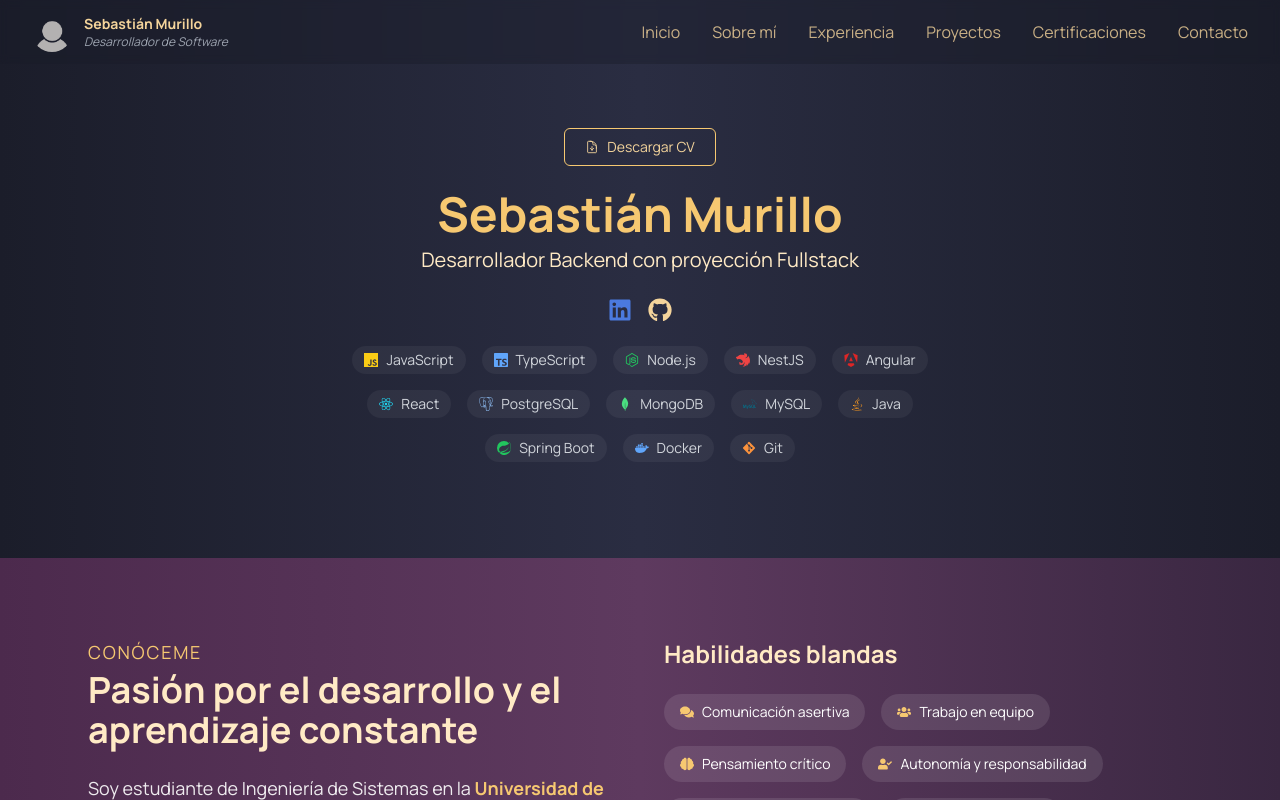
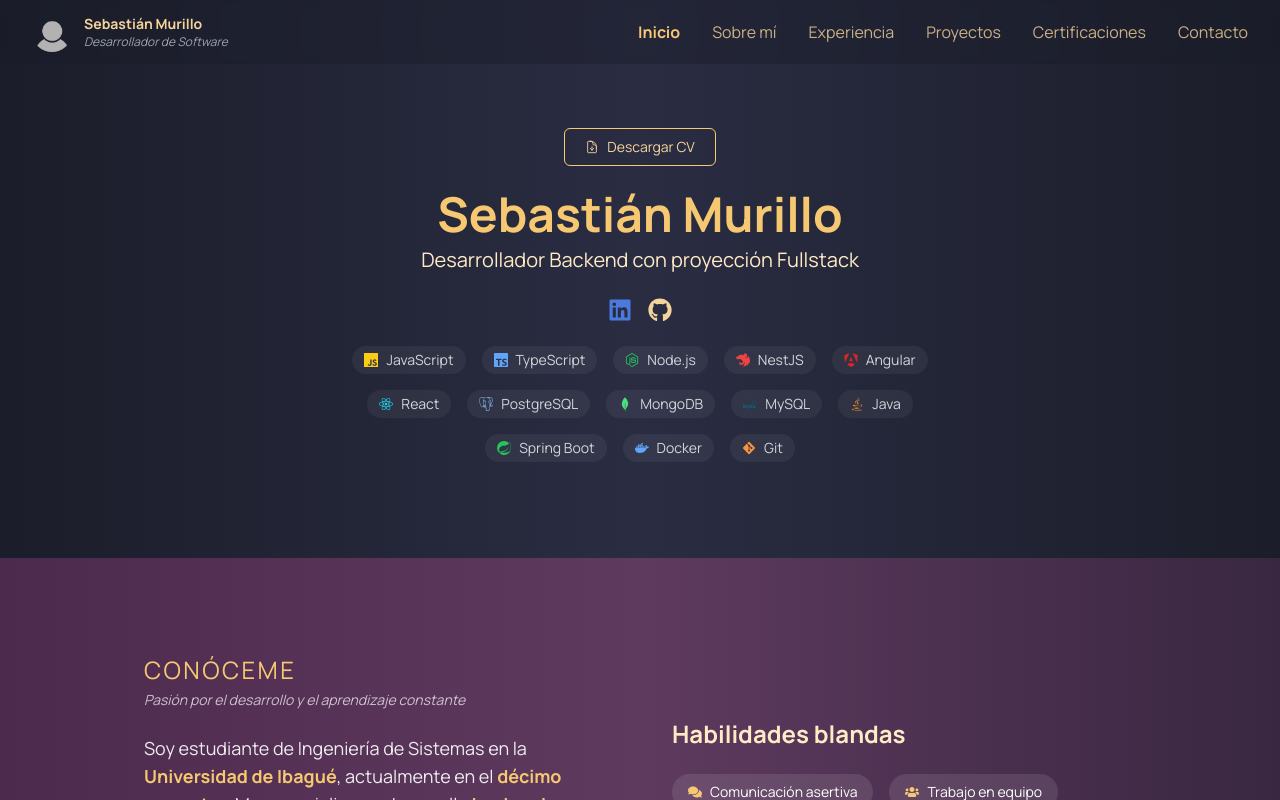
Before and after one commit to Seb7ry/seb7ry.github.io, a React (Vite) app: page / in a window 1280 px wide. Built offline with nearby package versions, Linux system fonts and the light colour scheme.

Commit message:
pendiente agregar contenido de experiencia

```diff
--- a/src/components/AboutMe.tsx
+++ b/src/components/AboutMe.tsx
@@ -11,20 +11,20 @@ export default function AboutMe() {
   return (
     <section
       id="sobremi"
-      className="relative w-full py-20 text-white overflow-hidden bg-[#4c2a4d]"
+      className="relative w-full py-24 text-white overflow-hidden bg-[#4c2a4d]"
     >
       {/* Fondo con gradiente horizontal centrado al estilo Hero */}
       <div className="absolute inset-0 z-0 pointer-events-none bg-gradient-to-r from-[#4c2a4d] via-[#5e3a5f] to-[#392741]" />
 
-      <div className="relative z-10 max-w-6xl mx-auto px-6 flex flex-col md:flex-row items-start gap-12">
+      <div className="relative z-10 max-w-6xl mx-auto px-20 flex flex-col md:flex-row items-start gap-16">
         {/* Texto principal */}
         <div className="flex-1 text-left">
-          <h2 className="text-lg uppercase tracking-widest text-[#F6C871] mb-1">
+          <h2 className="text-2xl uppercase tracking-widest text-[#F6C871] mb-1">
             Conóceme
           </h2>
-          <h4 className="text-lg md:text-4xl font-bold mb-6 text-[#ffeac5]">
+          <p className="italic text-sm text-white/70 mb-6">
             Pasión por el desarrollo y el aprendizaje constante
-          </h4>
+          </p>
 
           <p className="text-base md:text-lg leading-relaxed mb-4 text-white/90">
             Soy estudiante de Ingeniería de Sistemas en la <strong className="text-[#F6C871]">Universidad de Ibagué</strong>, actualmente en el <strong className="text-[#F6C871]">décimo semestre</strong>.
@@ -36,10 +36,10 @@ export default function AboutMe() {
         </div>
 
         {/* Habilidades blandas */}
-        <div className="flex-1">
-          <h2 className="text-2xl font-semibold mb-6 text-[#ffeac5] text-left">
+        <div className="flex-1 mt-6 md:mt-16">
+          <h3 className="text-2xl font-semibold mb-6 text-[#ffeac5] text-left">
             Habilidades blandas
-          </h2>
+          </h3>
           <div className="flex flex-wrap justify-start gap-4 text-sm">
             {[
               { icon: <FaComments />, label: 'Comunicación asertiva' },
--- a/src/components/Navbar.tsx
+++ b/src/components/Navbar.tsx
@@ -2,22 +2,59 @@ import { useEffect, useState } from 'react';
 import profileImg from '../assets/images/profile.png';
 import clsx from 'clsx';
 
+const SECTIONS = ['inicio', 'sobremi', 'experiencia', 'proyectos', 'certificaciones', 'contacto'];
+
 export default function Navbar() {
   const [isOpen, setIsOpen] = useState(false);
   const [scrolled, setScrolled] = useState(false);
+  const [activeSection, setActiveSection] = useState('inicio');
 
   useEffect(() => {
-    const handleScroll = () => {
-      setScrolled(window.scrollY > 10);
-    };
-
+    const handleScroll = () => setScrolled(window.scrollY > 10);
     window.addEventListener('scroll', handleScroll);
     return () => window.removeEventListener('scroll', handleScroll);
   }, []);
 
+  useEffect(() => {
+    const observer = new IntersectionObserver(
+      (entries) => {
+        entries.forEach((entry) => {
+          if (entry.isIntersecting) {
+            setActiveSection(entry.target.id);
+          }
+        });
+      },
+      {
+        threshold: 0.4, // Más sensible que 0.1
+        rootMargin: '-60px 0px -40% 0px', // Considera altura del navbar
+      }
+    );
+
+    SECTIONS.forEach((id) => {
+      const el = document.getElementById(id);
+      if (el) observer.observe(el);
+    });
+
+    return () => observer.disconnect();
+  }, []);
+
+
+  const scrollToSection = (id: string) => {
+    const section = document.getElementById(id);
+    if (section) {
+      section.scrollIntoView({ behavior: 'smooth', block: 'start' });
+      setIsOpen(false);
+    }
+  };
+
+  const getLinkClass = (id: string) =>
+    clsx(
+      'hover:text-[#F6C871] cursor-pointer',
+      activeSection === id ? 'text-[#F6C871] font-semibold' : 'text-[#F4D49B] opacity-80'
+    );
+
   return (
     <>
-      {/* Overlay semitransparente con blur para el fondo */}
       {isOpen && (
         <div
           className="fixed inset-0 z-30 bg-black/50 backdrop-blur-sm md:hidden"
@@ -32,7 +69,7 @@ export default function Navbar() {
         )}
       >
         <div className="max-w-7xl mx-auto px-4 sm:px-6 lg:px-8 h-16 flex items-center justify-between">
-          {/* Perfil con imagen, nombre y cargo */}
+          {/* Perfil */}
           <div className="flex items-center space-x-3">
             <img
               src={profileImg}
@@ -45,17 +82,20 @@ export default function Navbar() {
             </div>
           </div>
 
-          {/* Menú en pantalla grande */}
-          <div className="hidden md:flex space-x-8 text-[#F4D49B] opacity-80">
-            <a href="#inicio" className="hover:text-[#F6C871] ">Inicio</a>
-            <a href="#sobremi" className="hover:text-[#F6C871]">Sobre mí</a>
-            <a href="#experiencia" className="hover:text-[#F6C871]">Experiencia</a>
-            <a href="#proyectos" className="hover:text-[#F6C871]">Proyectos</a>
-            <a href="#certificaciones" className="hover:text-[#F6C871]">Certificaciones</a>
-            <a href="#contacto" className="hover:text-[#F6C871] ">Contacto</a>
+          {/* Menú en escritorio */}
+          <div className="hidden md:flex space-x-8">
+            {SECTIONS.map((id) => (
+              <span
+                key={id}
+                onClick={() => scrollToSection(id)}
+                className={getLinkClass(id)}
+              >
+                {id === 'sobremi' ? 'Sobre mí' : id.charAt(0).toUpperCase() + id.slice(1)}
+              </span>
+            ))}
           </div>
 
-          {/* Botón hamburguesa para mobile */}
+          {/* Botón hamburguesa */}
           <div className="md:hidden">
             <button
               onClick={() => setIsOpen(!isOpen)}
@@ -73,57 +113,28 @@ export default function Navbar() {
           </div>
         </div>
 
-        {/* Menú hamburguesa desplegable */}
+        {/* Menú móvil */}
         <div
           className={clsx(
-            'md:hidden absolute  left-0 w-full z-40 overflow-hidden transition-all duration-300',
+            'md:hidden absolute left-0 w-full z-40 overflow-hidden transition-all duration-300',
             'bg-[#1B1D2A]/40',
             isOpen ? 'max-h-96 py-4' : 'max-h-0 py-0'
           )}
         >
-          <div className="px-4 space-y-3 text-[#F4D49B] opacity-80">
-            <a
-              href="#inicio"
-              className="block py-2 hover:text-[#F6C871] transition-colors"
-              onClick={() => setIsOpen(false)}
-            >
-              Inicio
-            </a>
-            <a
-              href="#sobremi"
-              className="block py-2 hover:text-[#F6C871] transition-colors"
-              onClick={() => setIsOpen(false)}
-            >
-              Sobre mí
-            </a>
-            <a
-              href="#experiencia"
-              className="block py-2 hover:text-[#F6C871] transition-colors"
-              onClick={() => setIsOpen(false)}
-            >
-              Experiencia
-            </a>
-            <a
-              href="#proyectos"
-              className="block py-2 hover:text-[#F6C871] transition-colors"
-              onClick={() => setIsOpen(false)}
-            >
-              Proyectos
-            </a>
-            <a
-              href="#certificaciones"
-              className="block py-2 hover:text-[#F6C871] transition-colors"
-              onClick={() => setIsOpen(false)}
-            >
-              Certificaciones
-            </a>
-            <a
-              href="#contacto"
-              className="block py-2 hover:text-[#F6C871] transition-colors"
-              onClick={() => setIsOpen(false)}
-            >
-              Contacto
-            </a>
+          <div className="px-4 space-y-3">
+            {SECTIONS.map((id) => (
+              <span
+                key={id}
+                onClick={() => scrollToSection(id)}
+                className={clsx(
+                  'block py-2 transition-colors cursor-pointer',
+                  activeSection === id ? 'text-[#F6C871]' : 'text-[#F4D49B] opacity-80',
+                  'hover:text-[#F6C871]'
+                )}
+              >
+                {id === 'sobremi' ? 'Sobre mí' : id.charAt(0).toUpperCase() + id.slice(1)}
+              </span>
+            ))}
           </div>
         </div>
       </nav>
--- a/src/index.css
+++ b/src/index.css
@@ -10,3 +10,7 @@ body, html, #root {
   overflow-x: hidden;
   @apply font-manrope;
 }
+
+html {
+  scroll-behavior: smooth;
+}
```
